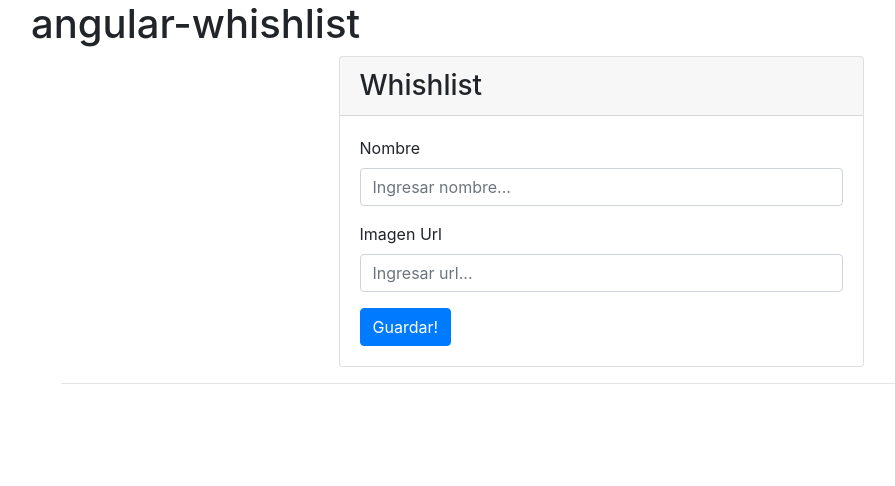
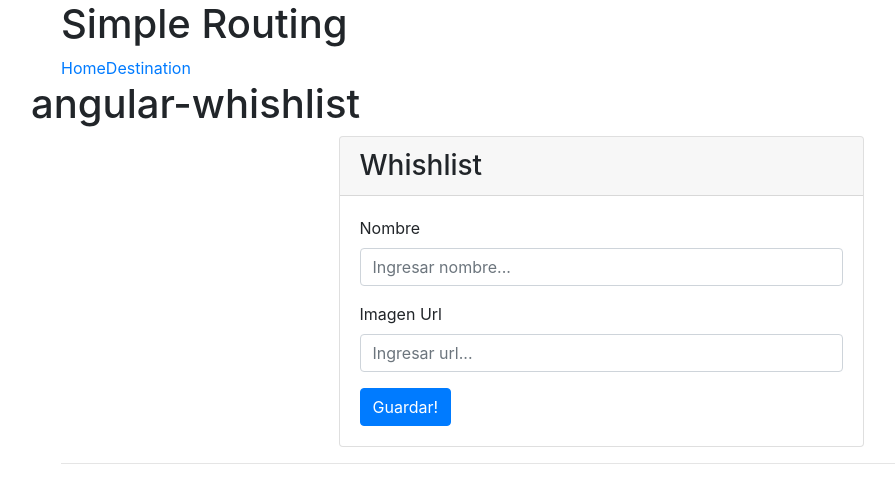
Before and after one commit to samuelpena21/curso-angular6, an Angular app in the folder angular-whishlist/: page /home in a window 1280 px wide. Before the commit this address led to /. Shown: the top 486 px of the page, without its empty margins (39-934 px from the left). Built offline with nearby package versions, Linux system fonts and the light colour scheme.

Commit message:
added two routeLinks to the routingModule and some navLinks to the appModule to navigate

```diff
--- a/angular-whishlist/src/app/app-routing.module.ts
+++ b/angular-whishlist/src/app/app-routing.module.ts
@@ -1,7 +1,14 @@
 import { NgModule } from '@angular/core';
 import { Routes, RouterModule } from '@angular/router';
+import { DestinationDetailsComponent } from './destination-details/destination-details.component';
+import { DestinationListComponent } from './destination-list/destination-list.component';
 
-const routes: Routes = [];
+const routes: Routes = [
+  { path: '', redirectTo: 'home', pathMatch: 'full'},
+  { path: 'home', component: DestinationListComponent},
+  { path: 'destination', component: DestinationDetailsComponent},
+];
+
 
 @NgModule({
   imports: [RouterModule.forRoot(routes)],
--- a/angular-whishlist/src/app/app.component.html
+++ b/angular-whishlist/src/app/app.component.html
@@ -1,9 +1,19 @@
 <div class="container content">
+  <div class="page-header">
+    <div class="container">
+      <h1>Simple Routing</h1>
+      <div class="navLinks">
+        <a [routerLink]="['/home']" >Home</a>
+        <a [routerLink]="['/destination']">Destination</a>
+
+      </div>
+    </div>
+  </div>
   <div class="row">
     <h1>
       {{ title }}
     </h1>
   </div>
 
-  <app-destination-list></app-destination-list>
+  <router-outlet></router-outlet>
 </div>
--- a/angular-whishlist/src/app/app.module.ts
+++ b/angular-whishlist/src/app/app.module.ts
@@ -5,12 +5,14 @@ import { AppRoutingModule } from './app-routing.module';
 import { AppComponent } from './app.component';
 import { TravelDestinationComponent } from './travel-destination/travel-destination.component';
 import { DestinationListComponent } from './destination-list/destination-list.component';
+import { DestinationDetailsComponent } from './destination-details/destination-details.component';
 
 @NgModule({
   declarations: [
     AppComponent,
     TravelDestinationComponent,
-    DestinationListComponent
+    DestinationListComponent,
+    DestinationDetailsComponent
   ],
   imports: [
     BrowserModule,
--- /dev/null
+++ b/angular-whishlist/src/app/destination-details/destination-details.component.html
@@ -0,0 +1 @@
+<p>destination-details works!</p>
--- /dev/null
+++ b/angular-whishlist/src/app/destination-details/destination-details.component.ts
@@ -0,0 +1,15 @@
+import { Component, OnInit } from '@angular/core';
+
+@Component({
+  selector: 'app-destination-details',
+  templateUrl: './destination-details.component.html',
+  styleUrls: ['./destination-details.component.css']
+})
+export class DestinationDetailsComponent implements OnInit {
+
+  constructor() { }
+
+  ngOnInit(): void {
+  }
+
+}
--- a/angular-whishlist/src/app/travel-destination/travel-destination.component.html
+++ b/angular-whishlist/src/app/travel-destination/travel-destination.component.html
@@ -23,5 +23,6 @@
                 <span ngNonBindable>- Favorite -</span>
 
             </span>
+            <a [routerLink]="['/destination']">See more!!</a>
         </div>
 </div>
```
Also changed, not shown: angular-whishlist/src/app/destination-details/destination-details.component.css (added), 1 other file (tests, documents, lock files or other folders).
